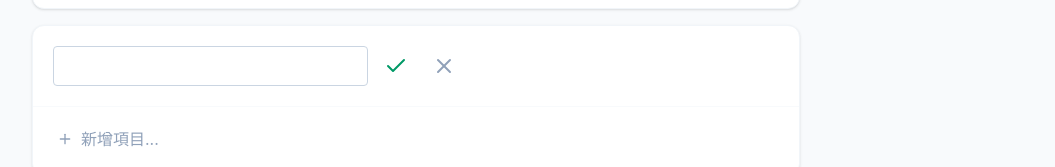
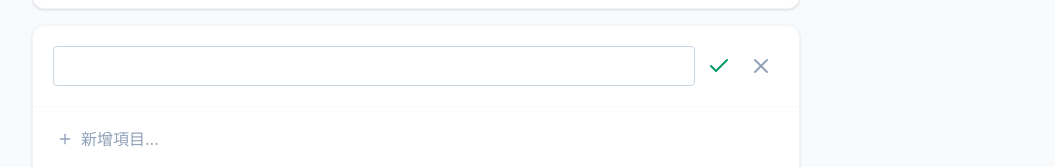
Before and after one commit to dai4116/packing-list, a Vue app: page / in a window 1280 px wide. Both pictures are taken after a click on the button "新增分類". Shown: the part 4602-4769 px from the top of the page, without its empty margins (224-1279 px from the left). Built offline with nearby package versions, Linux system fonts and the light colour scheme.

Commit message:
Refactor editing UI: adjust button sizes and input styles for category and item editing components

```diff
--- a/src/components/Category.vue
+++ b/src/components/Category.vue
@@ -119,18 +119,18 @@ const completedCount = computed(() => {
       @click="!isEditingTitle && emit('toggle')"
     >
       <div class="flex items-center gap-4 flex-1">
-        <div v-if="isEditingTitle" class="flex items-center gap-2 w-full max-w-sm" @click.stop>
+        <div v-if="isEditingTitle" class="flex items-center gap-1.5 w-full min-w-0" @click.stop>
           <input
             v-model="editingTitleValue"
             @keyup.enter="saveTitle"
             @keyup.esc="cancelEditTitle"
-            class="flex-1 px-3 h-10 text-lg font-bold border border-slate-300 rounded focus:outline-none focus:border-slate-800 focus:ring-1 focus:ring-slate-800"
+            class="flex-1 min-w-0 px-2.5 h-10 text-lg font-bold border border-slate-300 rounded focus:outline-none focus:border-slate-800 focus:ring-1 focus:ring-slate-800"
             autoFocus
           />
-          <button @click="saveTitle" class="shrink-0 p-2 text-emerald-600 hover:bg-emerald-50 rounded">
+          <button @click="saveTitle" class="shrink-0 p-1.5 text-emerald-600 hover:bg-emerald-50 rounded">
             <Check class="w-6 h-6" />
           </button>
-          <button @click="cancelEditTitle" class="shrink-0 p-2 text-slate-400 hover:bg-slate-100 rounded">
+          <button @click="cancelEditTitle" class="shrink-0 p-1.5 text-slate-400 hover:bg-slate-100 rounded">
             <X class="w-6 h-6" />
           </button>
         </div>
@@ -183,18 +183,18 @@ const completedCount = computed(() => {
               @touchmove="handlePressEnd"
               @mouseleave="handlePressEnd"
             >
-              <div v-if="editingItemId === item.id" class="flex items-center gap-2 flex-1 w-full" @mousedown.stop @touchstart.stop>
+              <div v-if="editingItemId === item.id" class="flex items-center gap-1.5 flex-1 w-full min-w-0" @mousedown.stop @touchstart.stop>
                 <input
                   v-model="editingItemValue"
                   @keyup.enter="saveItem(item)"
                   @keyup.esc="cancelEditItem"
-                  class="flex-1 px-3 h-10 text-base border border-slate-300 rounded focus:outline-none focus:border-slate-800 focus:ring-1 focus:ring-slate-800"
+                  class="flex-1 min-w-0 px-2.5 h-10 text-base border border-slate-300 rounded focus:outline-none focus:border-slate-800 focus:ring-1 focus:ring-slate-800"
                   autoFocus
                 />
-                <button @click="saveItem(item)" class="shrink-0 p-2 text-emerald-600 hover:bg-emerald-50 rounded">
+                <button @click="saveItem(item)" class="shrink-0 p-1.5 text-emerald-600 hover:bg-emerald-50 rounded">
                   <Check class="w-5 h-5" />
                 </button>
-                <button @click="cancelEditItem" class="shrink-0 p-2 text-slate-400 hover:bg-slate-100 rounded">
+                <button @click="cancelEditItem" class="shrink-0 p-1.5 text-slate-400 hover:bg-slate-100 rounded">
                   <X class="w-5 h-5" />
                 </button>
               </div>
```
